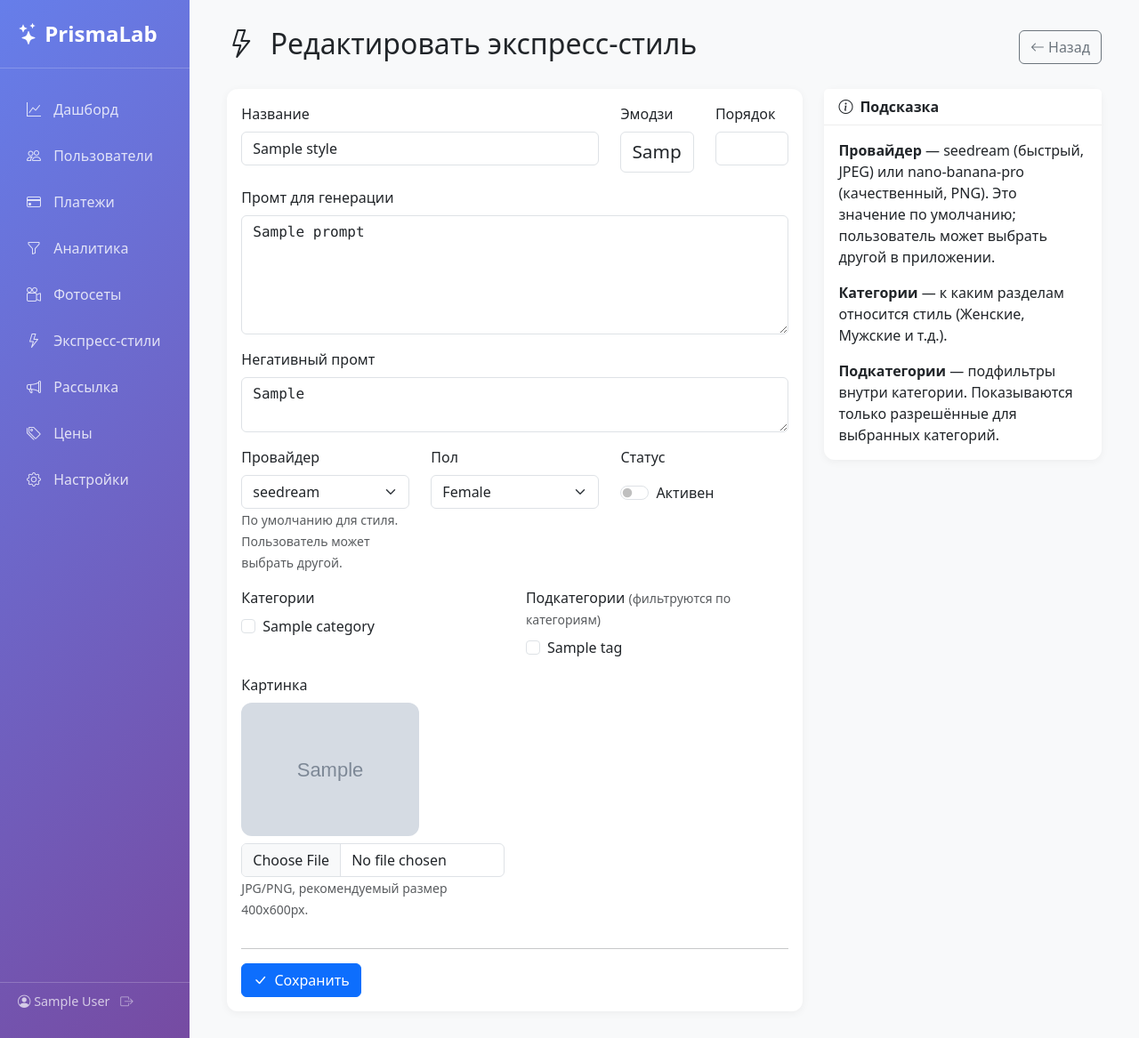
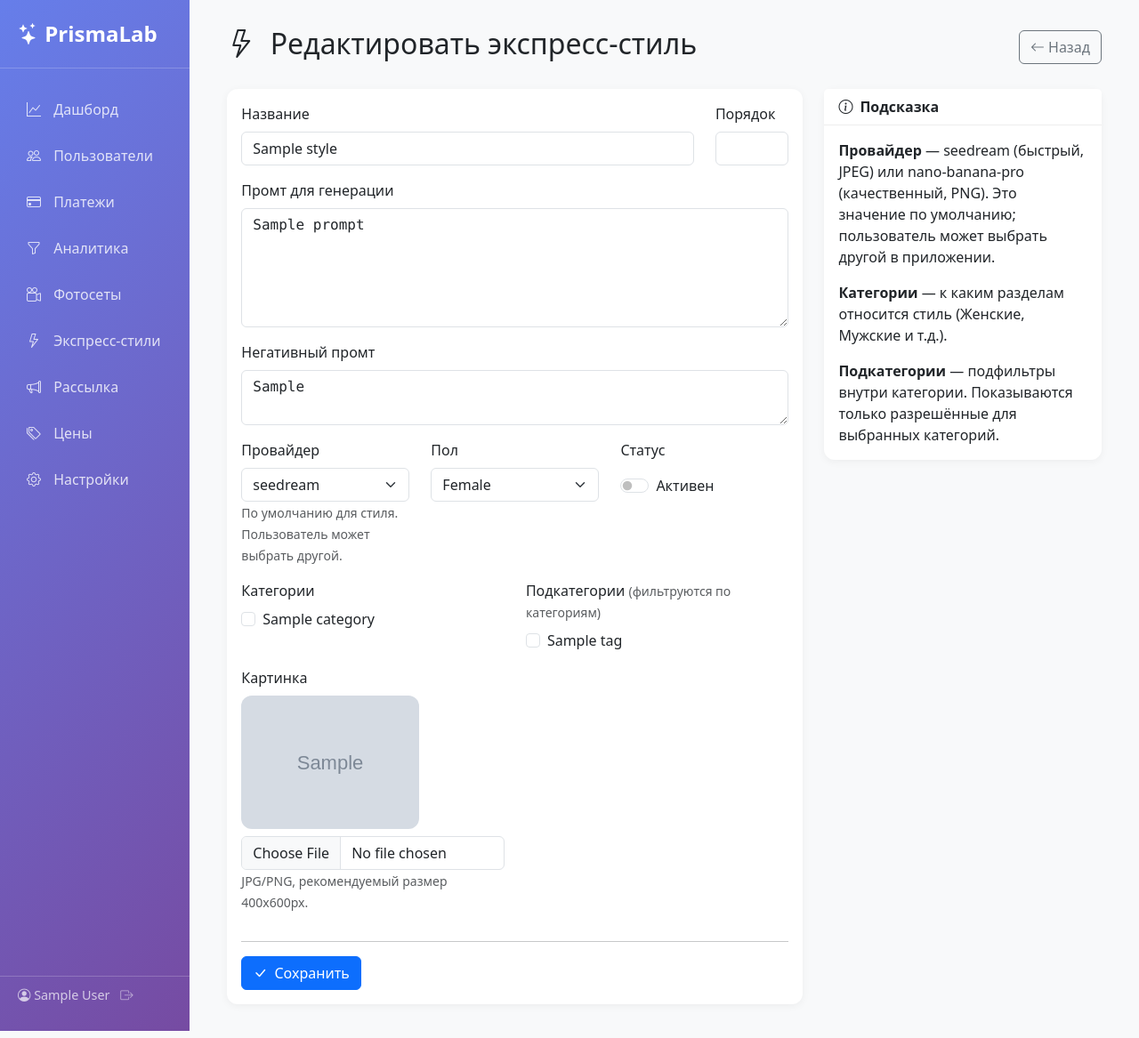
Before and after one commit to germanzhukov-sudo/PrismaLab, a Python web app: template prismalab/admin/templates/express_style_form.html in a window 1280 px wide. Shown: the whole page at 89% size. Run offline with Jinja, Linux system fonts and the light colour scheme; the template is opened without the code that fills it: most values are stand-ins (such as "Sample title", 1, 10 or a date in 2020); grey boxes marked "Sample" are stand-in pictures.

Commit message:
fix(express): remove emoji from express styles UI
Removed emoji display everywhere in Express UI (admin + miniapp):
- admin/express_style_form: removed emoji input field, title now takes full width
- admin/express_styles list: removed emoji from fallback tile and row title
- miniapp V2 catalog: removed emoji from style cards and selected-style header
- miniapp V2 V3 catalog: removed style-emoji div and label prefix
- miniapp V2 lightbox: removed emoji prefix from style name

DB column kept for backwards compat — only UI hidden.

Cache bust: v76/v61.

Co-Authored-By: Claude Opus 4.6 (1M context) <noreply@anthropic.com>

```diff
--- a/prismalab/admin/templates/express_style_form.html
+++ b/prismalab/admin/templates/express_style_form.html
@@ -24,17 +24,11 @@
                     {% endif %}
 
                     <div class="row">
-                        <div class="col-md-8 mb-3">
+                        <div class="col-md-10 mb-3">
                             <label class="form-label">Название</label>
                             <input type="text" class="form-control" name="title"
                                    value="{{ style.title if style else '' }}"
                                    placeholder="Вечерний гламур" required>
-                        </div>
-                        <div class="col-md-2 mb-3">
-                            <label class="form-label">Эмодзи</label>
-                            <input type="text" class="form-control text-center" name="emoji"
-                                   value="{{ style.emoji if style else '' }}"
-                                   placeholder="✨" maxlength="4" style="font-size: 1.3em;">
                         </div>
                         <div class="col-md-2 mb-3">
                             <label class="form-label">Порядок</label>
--- a/prismalab/admin/templates/express_styles.html
+++ b/prismalab/admin/templates/express_styles.html
@@ -83,13 +83,11 @@
                         {% if s.image_url %}
                         <img src="{{ s.image_url }}" alt="" style="width: 45px; height: 45px; object-fit: cover; border-radius: 8px;">
                         {% else %}
-                        <div style="width: 45px; height: 45px; background: #eee; border-radius: 8px; display: flex; align-items: center; justify-content: center;">
-                            <span>{{ s.emoji or '🎨' }}</span>
-                        </div>
+                        <div style="width: 45px; height: 45px; background: #eee; border-radius: 8px;"></div>
                         {% endif %}
                     </td>
                     <td>
-                        <strong>{{ s.emoji }} {{ s.title }}</strong>
+                        <strong>{{ s.title }}</strong>
                         <br><small class="text-muted font-monospace">{{ s.slug }}</small>
                     </td>
                     <td>
--- a/prismalab/miniapp/templates/app_v2.html
+++ b/prismalab/miniapp/templates/app_v2.html
@@ -5,7 +5,7 @@
     <meta name="viewport" content="width=device-width, initial-scale=1.0, maximum-scale=1.0, user-scalable=no, viewport-fit=cover">
     <title>PrismaLab Studio</title>
     <script src="https://telegram.org/js/telegram-web-app.js"></script>
-    <link rel="stylesheet" href="/app/static/style_v2.css?v=75">
+    <link rel="stylesheet" href="/app/static/style_v2.css?v=76">
 </head>
 <body>
     <div id="app">
@@ -762,6 +762,6 @@
         window.EXPRESS_V3 = {{ 'true' if express_v3 else 'false' }};
         window.CUSTOM_REQUEST_V1 = {{ 'true' if custom_request_v1 else 'false' }};
     </script>
-    <script src="/app/static/app_v2.js?v=60"></script>
+    <script src="/app/static/app_v2.js?v=61"></script>
 </body>
 </html>
```
Also changed, not shown: prismalab/miniapp/static/app_v2.js (+5 -10 lines).
